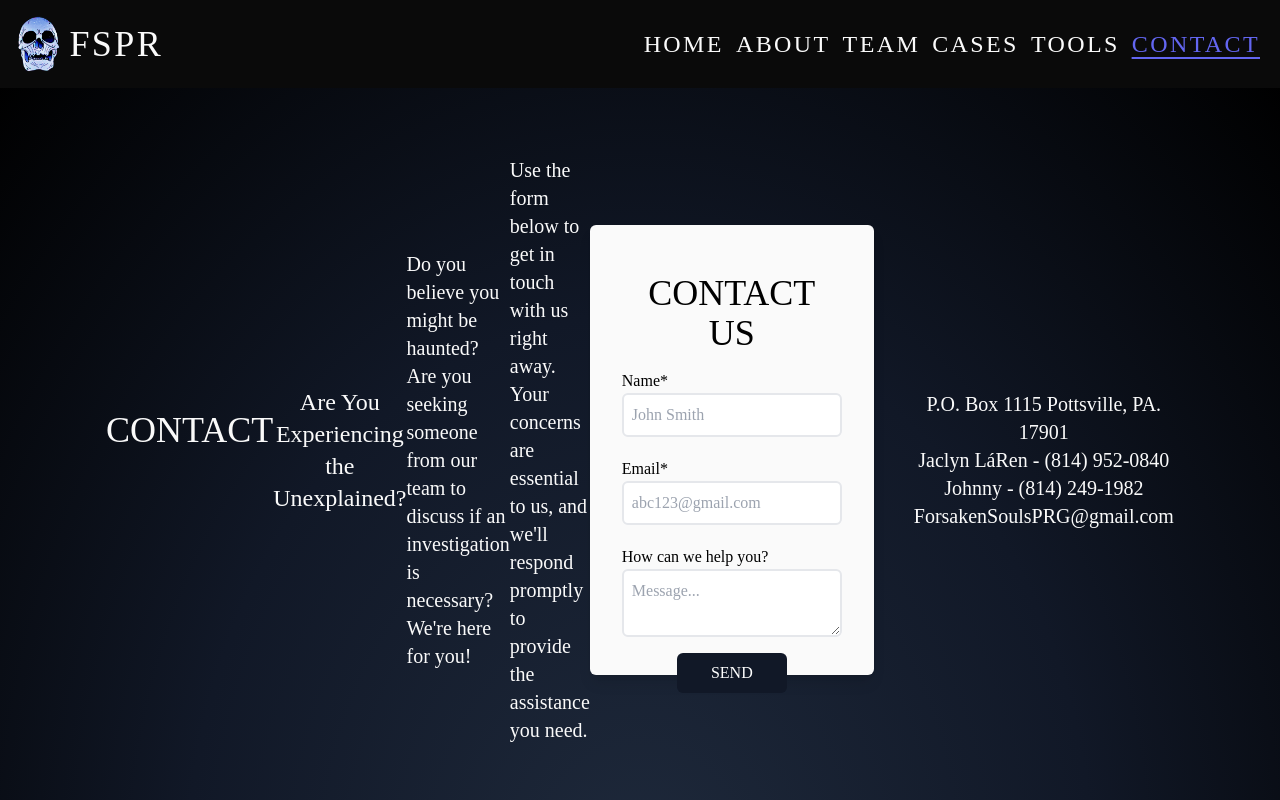
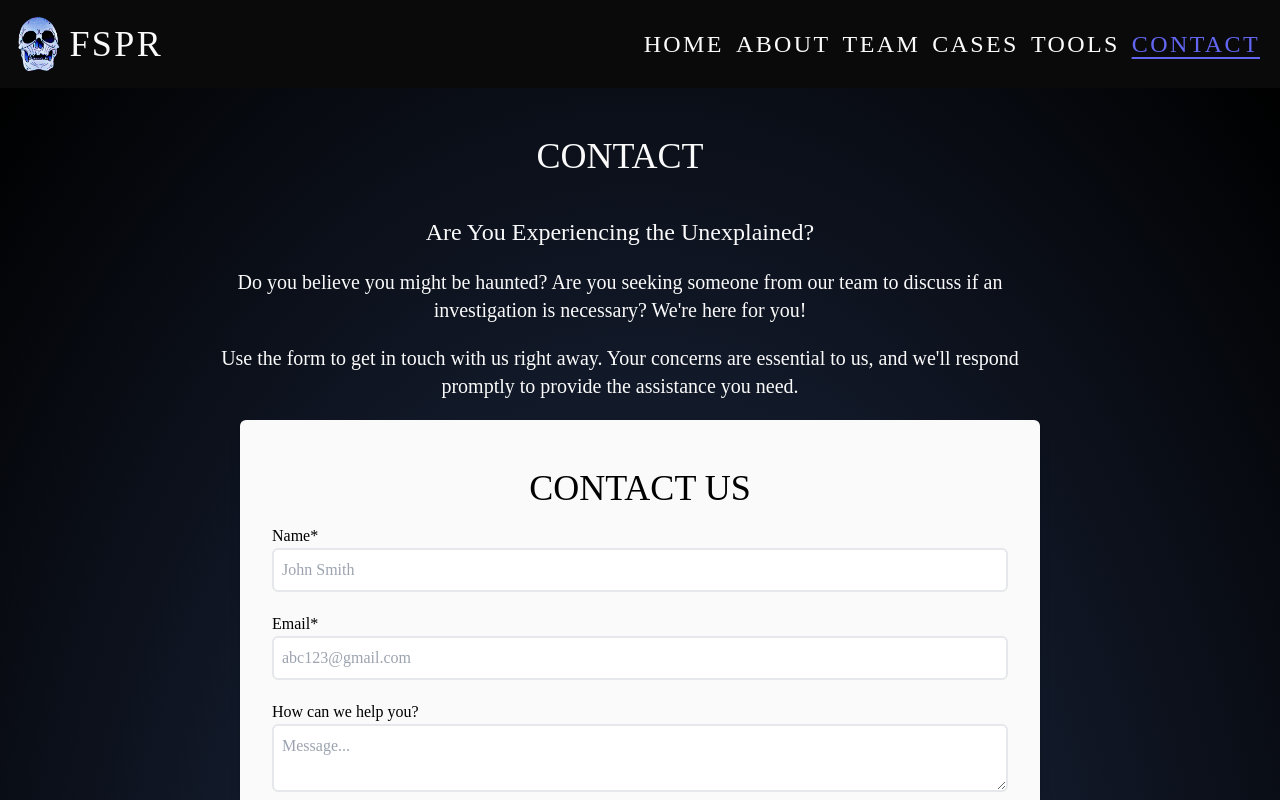
Before and after one commit to dinbusan/fspr, a React (Vite) app: page /contact in a window 1280 px wide. Shown: the top 800 px of the page. Built offline with nearby package versions, Linux system fonts and the light colour scheme; a web font is replaced by a local one.

Commit message:
contact page responsive

```diff
--- a/src/pages/Contact.jsx
+++ b/src/pages/Contact.jsx
@@ -53,25 +53,28 @@ const Contact = () => {
           </p>
         </div>
       ) : (
-        <div className="w-5/6">
+        <div className="w-5/6 ">
           <div className="font-antique mt-14 flex justify-center">
-            <div className="w-full flex flex-col lg:flex-row xl:w-3/4 text-neutral-50 justify-center items-center">
-              <h1 className="text-4xl text-center mb-10">
-               CONTACT
-              </h1>
-              <h1 className="text-2xl text-center">
+            <div className="w-full flex flex-col text-neutral-50 justify-center items-center ">
+              <div className="lg:mr-10 lg:text-center">
+                <h1 className="text-4xl text-center mb-10">CONTACT</h1>
+                <div className="md:w-5/6 lg:w-full xl:w-5/6 mx-auto">
+                  <h1 className="text-2xl text-center md:mb-5">
                     Are You Experiencing the Unexplained?
                   </h1>
                   <p className="text-xl mt-5">
                     Do you believe you might be haunted? Are you seeking someone
-                from our team to discuss if an investigation is necessary? We're
-                here for you!
+                    from our team to discuss if an investigation is necessary?
+                    We're here for you!
                   </p>
                   <p className="text-xl my-5">
-                Use the form below to get in touch with us right away. Your
+                    Use the form to get in touch with us right away. Your
                     concerns are essential to us, and we'll respond promptly to
                     provide the assistance you need.
                   </p>
+                </div>
+              </div>
+              <div className="w-full lg:w-3/4">
                 <div
                   className="w-full text-black shadow-lg rounded-md bg-neutral-50 lg:mr-10 p-2 md:p-8 flex flex-col"
                   style={{ height: "450px" }}
@@ -91,7 +94,9 @@ const Contact = () => {
                       type="text"
                       name="from_name"
                       disabled={isSubmitting}
-                    {...register("from_name", { required: "Name is required" })}
+                      {...register("from_name", {
+                        required: "Name is required",
+                      })}
                     />
                     {errors.from_name && (
                       <span className="text-sm text-red-700">
@@ -142,12 +147,13 @@ const Contact = () => {
                   </form>
                 </div>
                 <p className="text-neutral-50 text-center text-xl mt-5">
-                P.O. Box 1115 Pottsville, PA. 17901 <br /> Jaclyn LáRen - (814)
-                952-0840
+                  P.O. Box 1115 Pottsville, PA. 17901 <br /> Jaclyn LáRen -
+                  (814) 952-0840
                   <br />
                   Johnny - (814) 249-1982 <br />
                   ForsakenSoulsPRG@gmail.com
                 </p>
+              </div>
             </div>
           </div>
         </div>
```
Lines whose indentation alone changed are shown as unchanged.
